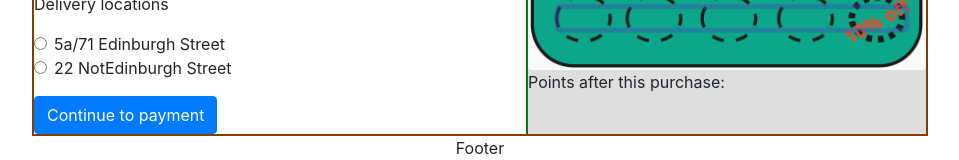
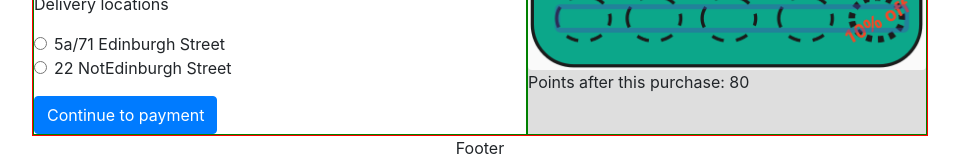
Before and after one commit to woodenchops/AND-build-mission, a React (Create React App) app in the folder client/: page / in a window 1280 px wide. Shown: the part 594-754 px from the top of the page, without its empty margins (160-1119 px from the left). Built offline with nearby package versions, Linux system fonts and the light colour scheme; the HTML template or start-up script is replaced by a standard one.

Commit message:
create pages

```diff
--- a/client/src/components/LoyaltySchemeAd.jsx
+++ b/client/src/components/LoyaltySchemeAd.jsx
@@ -1,5 +1,5 @@
 import React from 'react';
-import { Row, Col, Image } from 'react-bootstrap';
+import { Image } from 'react-bootstrap';
 import Loyalty from '../assets/images/Loyalty.png';
 
 function LoyaltySchemeAd() {
@@ -7,7 +7,7 @@ function LoyaltySchemeAd() {
     <div>
       <h6>Sign up today and start collecting!</h6>
       <Image src={Loyalty} alt='card' rounded fluid />
-      <p>Points after this purchase: </p>
+      <p>Points after this purchase: 80 </p>
     </div>
   );
 }
```
Also changed, not shown: client/src/pages/checkoutPage.jsx (added, +7 -0 lines), client/src/pages/thankYouPage.jsx (added, +7 -0 lines).
